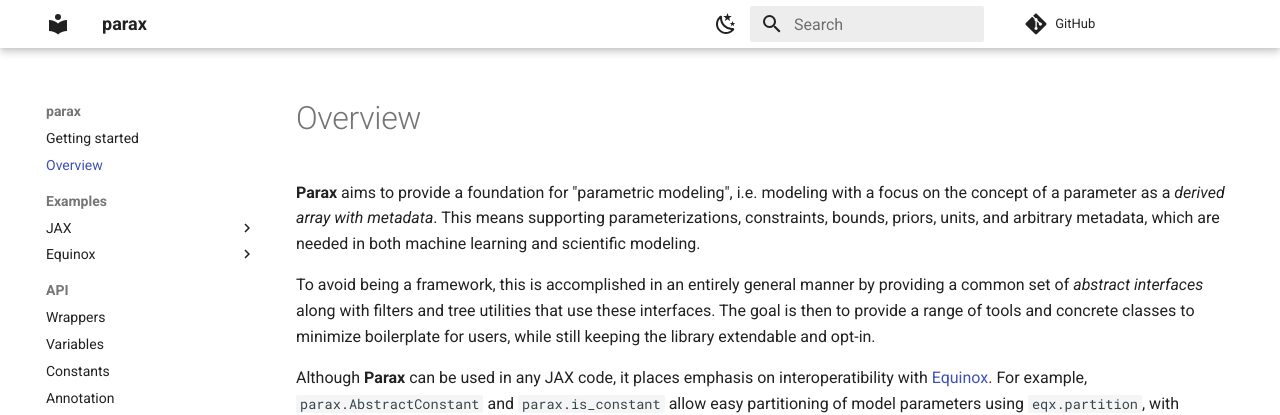
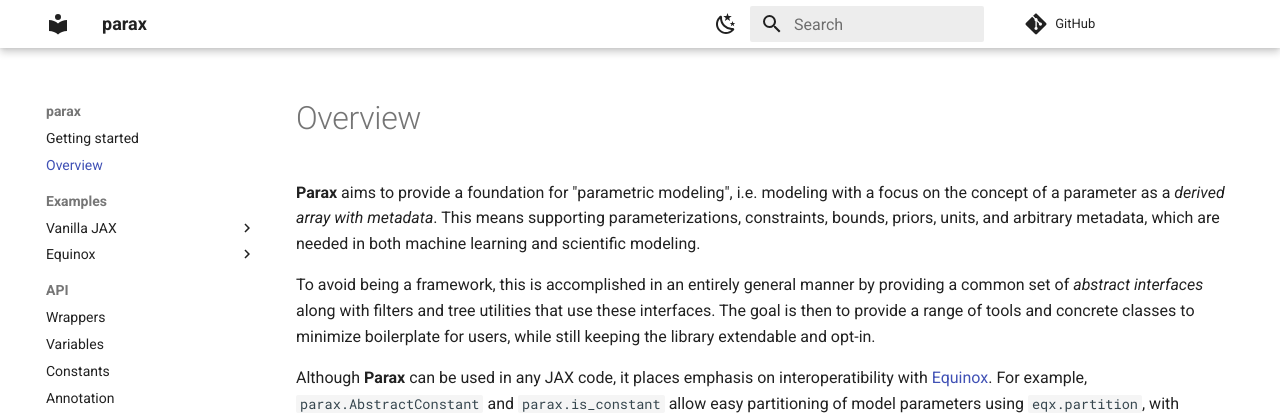
Before and after one commit to gvcallen/parax, an MkDocs documentation site: the page built from docs/overview.md, in a window 1280 px wide. Shown: the top 415 px of the page. Built offline with MkDocs 1.6.1 and Material for MkDocs 9.7.7, drawn with Linux system fonts in a browser that asks for light colours; comment, search, counter and statistics services are not loaded.

```diff
--- a/mkdocs.yml
+++ b/mkdocs.yml
@@ -51,7 +51,7 @@
   - Getting started: index.md
   - Overview: overview.md
   - Examples:
-    - JAX:
+    - Vanilla JAX:
       - Constrained optimization (Optimistix): examples/jax/constrained_optimization_optimistix.md
       - Bayesian sampling (BlackJAX): examples/jax/bayesian_sampling_blackjax.md
     - Equinox:
```
